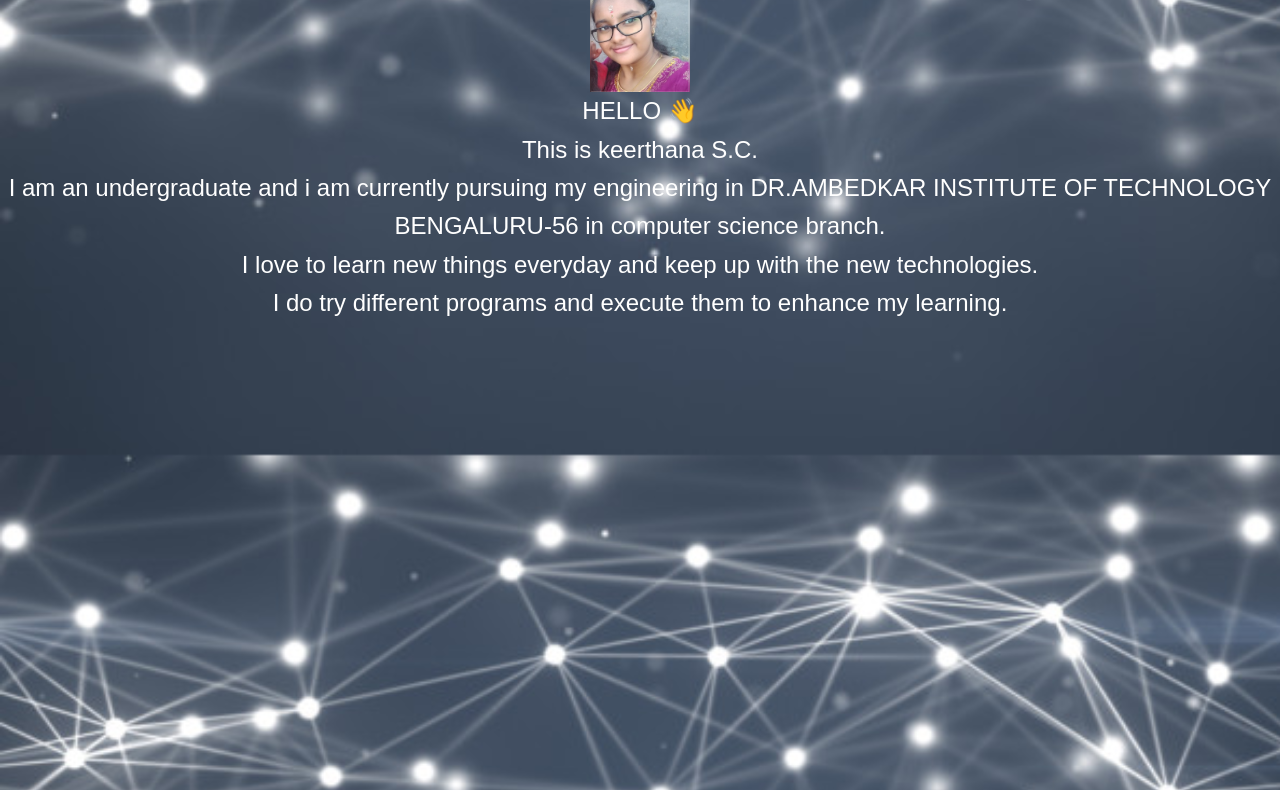
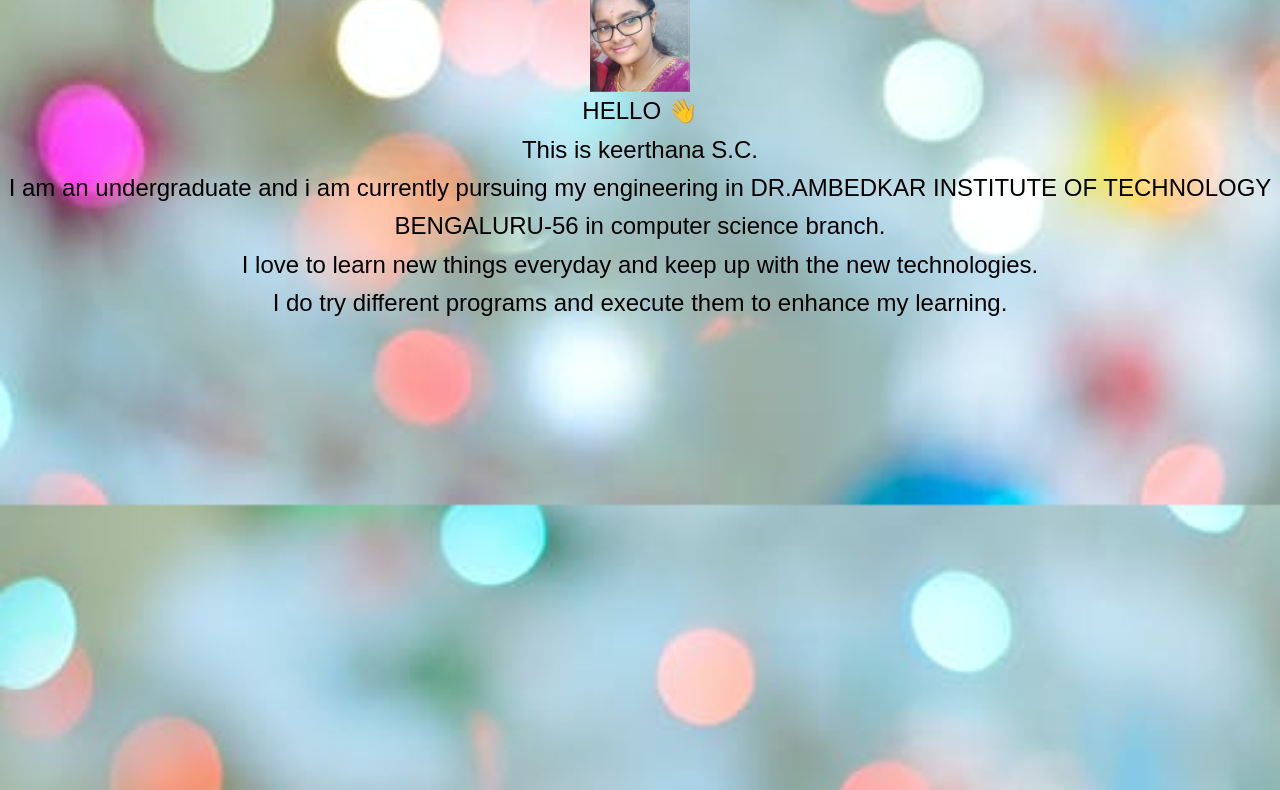
Before and after one commit to keerthana-sc-027/keerthana-sc-027.github.io, a plain HTML site: page index.html in a window 1280 px wide. Shown: the part 345-1135 px from the top of the page. Drawn offline with Linux system fonts and the light colour scheme.

Commit message:
Initial commit

```diff
--- a/styles.css
+++ b/styles.css
@@ -5,9 +5,9 @@
 
 body {
     font-family: Arial, Helvetica, sans-serif;
-    background-image: url('internet.jpg');
+    background-image: url('internet1.jpg');
     background-size: cover;
-    color: #fff;
+    color:black;
     line-height: 1.6;
     height: 100vh;
     /* overflow: hidden; */
```
